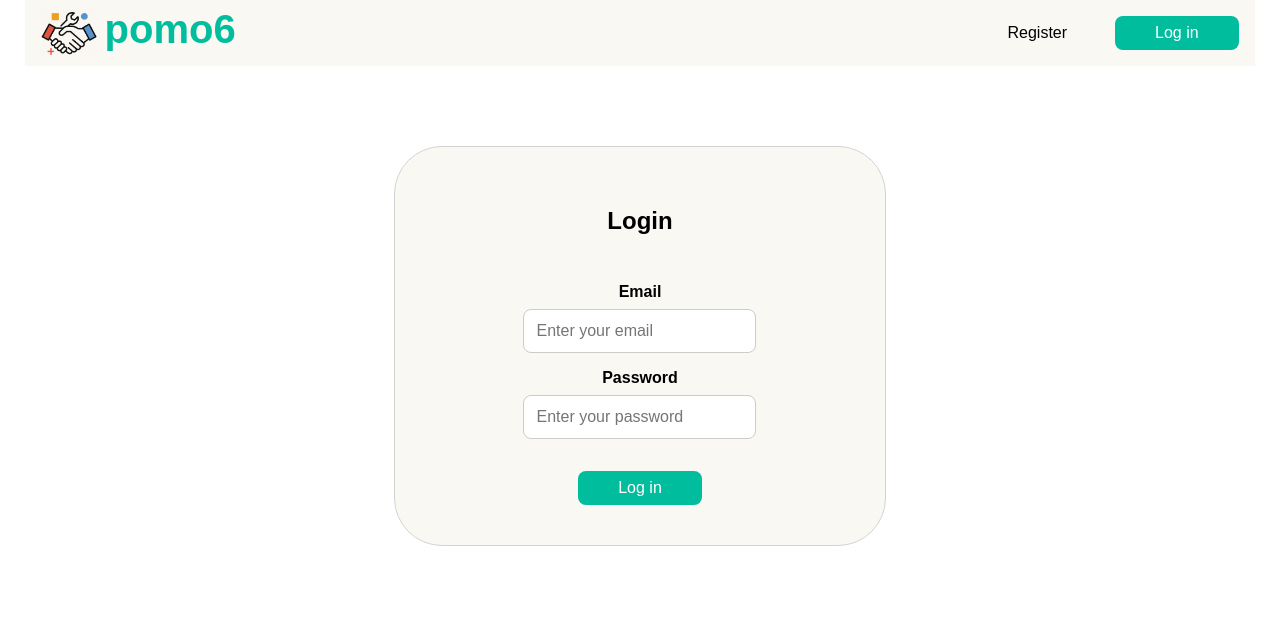
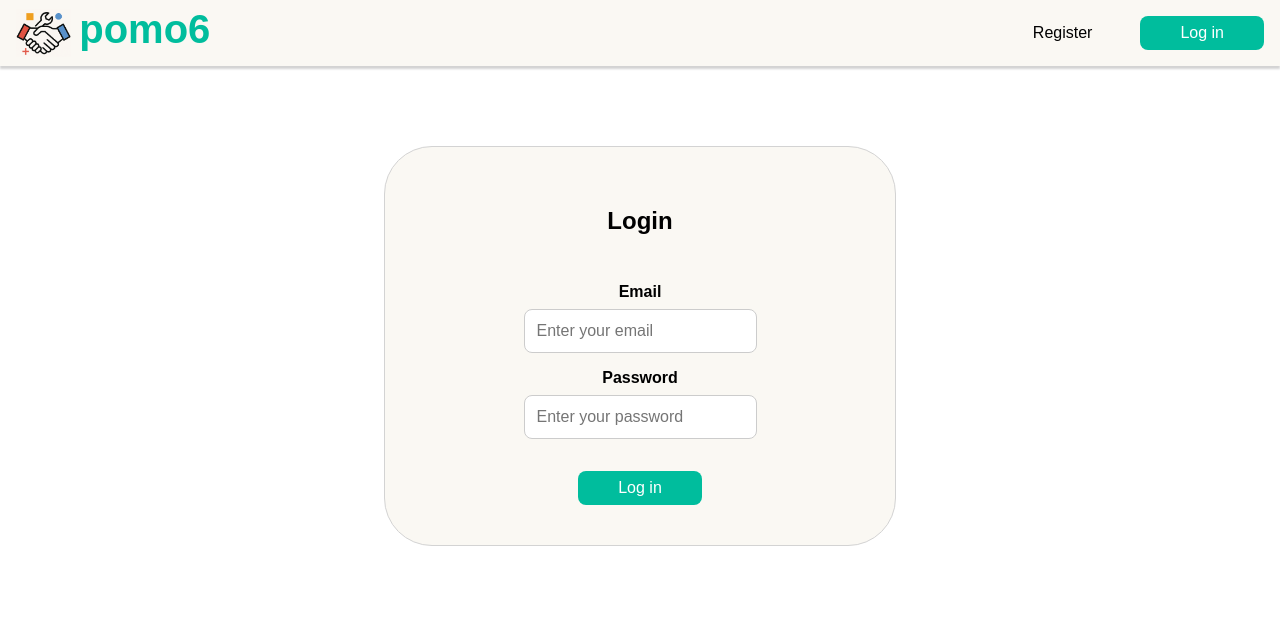
Before and after one commit to Corentin-dupriez/pomo6, a Django app: template templates/login.html in a window 1280 px wide. Shown: the top 625 px of the page. Run offline with Django 5.2, Linux system fonts and the light colour scheme; the template is opened without the code that fills it, so the values that code supplies are empty.

Commit message:
Fixed styling

```diff
--- a/pomo6/static/css/layout.css
+++ b/pomo6/static/css/layout.css
@@ -1,8 +1,9 @@
-html, body{
+html,
+body{
     margin: 0 auto;
     font-family: Arial, sans-serif;
     max-width: 1900px;
-    width: 98%;
+    width: 100%;
     display: flex;
     flex-direction: column;
     align-items: center;
@@ -13,6 +14,7 @@ html, body{
     display: flex;
     flex-direction: column;
     min-height: 100vh;
+    width: 100%;
 }
 
 .content {
--- /dev/null
+++ b/pomo6/static/css/login.css
@@ -0,0 +1,47 @@
+.login_section{
+    border: 1px solid lightgray;
+    margin: 5rem;
+    padding: 2rem 3rem;
+    border-radius: 3rem;
+    display: flex;
+    background-color: #FAF8F3;
+    width: 40%;
+    height: 50vh;
+    align-items: center;
+    justify-content: center;
+}
+
+.login_section form{
+    display: flex;
+    flex-direction: column;
+    align-items: center;
+}
+
+.login_section h2 {
+    text-align: center;
+    margin-bottom: 3rem;
+}
+
+.login_section label {
+    margin-bottom: 0.5rem;
+    font-weight: bold;
+}
+
+.login_section input {
+    padding: 0.75rem;
+    margin-bottom: 1rem;
+    border: 1px solid #ccc;
+    border-radius: 0.5rem;
+    font-size: 1rem;
+}
+
+.login_section button{
+    font-size: 1rem;
+    cursor: pointer;
+    margin-top: 1rem;
+    padding: 0.5rem 2.5rem;
+    background-color: #00bd9d;
+    border: black;
+    border-radius: 0.5rem;
+    color: white;
+}
--- a/pomo6/static/css/nav.css
+++ b/pomo6/static/css/nav.css
@@ -10,6 +10,7 @@
     align-items: center;
     position: relative;
     justify-content: space-between;
+    box-shadow: 0 3px 2px lightgray ;
 }
 
 .branding{
--- a/pomo6/static/css/styles.css
+++ b/pomo6/static/css/styles.css
@@ -1,53 +1,21 @@
-@import url('reset.css');
-@import url('layout.css');
-@import url('nav.css');
+@import 'reset.css';
+@import 'layout.css';
+@import 'nav.css';
 
 /* IMPORT THE RESULT PAGE SEARCH BAR CSS */
-@import url('search.css');
+@import 'search.css';
 
 /* IMPORT RELATED TO THE HOME PAGE IMAGE AND OVERLAY */
-@import url('hero.css');
+@import 'hero.css';
 
 /* IMPORT FOOTER CSS */
-@import url('footer.css');
+@import 'footer.css';
 
+/*IMPORT THE SLIDERS STYLING */
+@import "sliders.css";
 
-/* SLIDERS */
-.rating-slider{
-    -webkit-appearance: none;
-    appearance: none;
-    outline: none;
-}
+@import 'login.css';
 
-.rating-slider::-webkit-slider-thumb{
-    -webkit-appearance: none;
-    appearance: none;
-    width: 18px;
-    height: 18px;
-    border-radius: 1em;
-    background: #00BD9D;
-    cursor: pointer;
-}
-
-.slider-group {
-    display: flex;
-    gap: 1.5rem;
-    align-items: center;
-    flex-wrap: wrap;
-    margin-right: 2em;
-}
-
-.slider-wrapper {
-    flex: 1;
-    min-width: 150px;
-}
-
-.body {
-    position: relative;
-    display: inline-block;
-    margin: 0;
-    padding: 0;
-}
 
 .categories_overlay{
     margin-top: 1.5rem;
@@ -68,69 +36,3 @@
     color: white;
     cursor: pointer;
 }
-
-
-
-.results {
-    width: 100%;
-    display: flex;
-    flex-direction: column;
-}
-
-.result{
-    display: block;
-    width: 100%;
-    text-align: left;
-    justify-content: center;
-    background-color: #FAF8F3;
-    margin: 0.5rem auto;
-    padding: 3rem;
-}
-
-.login_section{
-    border: 1px solid lightgray;
-    margin: 5rem;
-    padding: 2rem 3rem;
-    border-radius: 3rem;
-    display: flex;
-    background-color: #FAF8F3;
-    width: 40%;
-    height: 50vh;
-    align-items: center;
-    justify-content: center;
-}
-
-.login_section form{
-    display: flex;
-    flex-direction: column;
-    align-items: center;
-}
-
-.login_section h2 {
-    text-align: center;
-    margin-bottom: 3rem;
-}
-
-.login_section label {
-    margin-bottom: 0.5rem;
-    font-weight: bold;
-}
-
-.login_section input {
-    padding: 0.75rem;
-    margin-bottom: 1rem;
-    border: 1px solid #ccc;
-    border-radius: 0.5rem;
-    font-size: 1rem;
-}
-
-.login_section button{
-    font-size: 1rem;
-    cursor: pointer;
-    margin-top: 1rem;
-    padding: 0.5rem 2.5rem;
-    background-color: #00bd9d;
-    border: black;
-    border-radius: 0.5rem;
-    color: white;
-}
--- a/templates/nav.html
+++ b/templates/nav.html
@@ -1,13 +1,6 @@
 {% load static %}
 
-<!DOCTYPE html>
-<html lang="en">
-<head>
-    <meta charset="UTF-8">
-    <title>Navigation bar</title>
-    <link rel="stylesheet" href="{% static 'css/styles.css' %}">
-</head>
-<body>
+
     <div class="top_nav">
         <div class="branding" onclick="location.href='{% url 'home' %}'">
             <img class="logo" src="{% static 'images/img_logo.png' %}">
@@ -18,5 +11,3 @@
             <button class="login" type="button" onclick="location.href='{% url 'login' %}'">Log in</button>
         </div>
     </div>
-</body>
-</html>
```
Also changed, not shown: pomo6/static/css/search.css (+61 -2 lines), pomo6/static/css/sliders.css (added).
